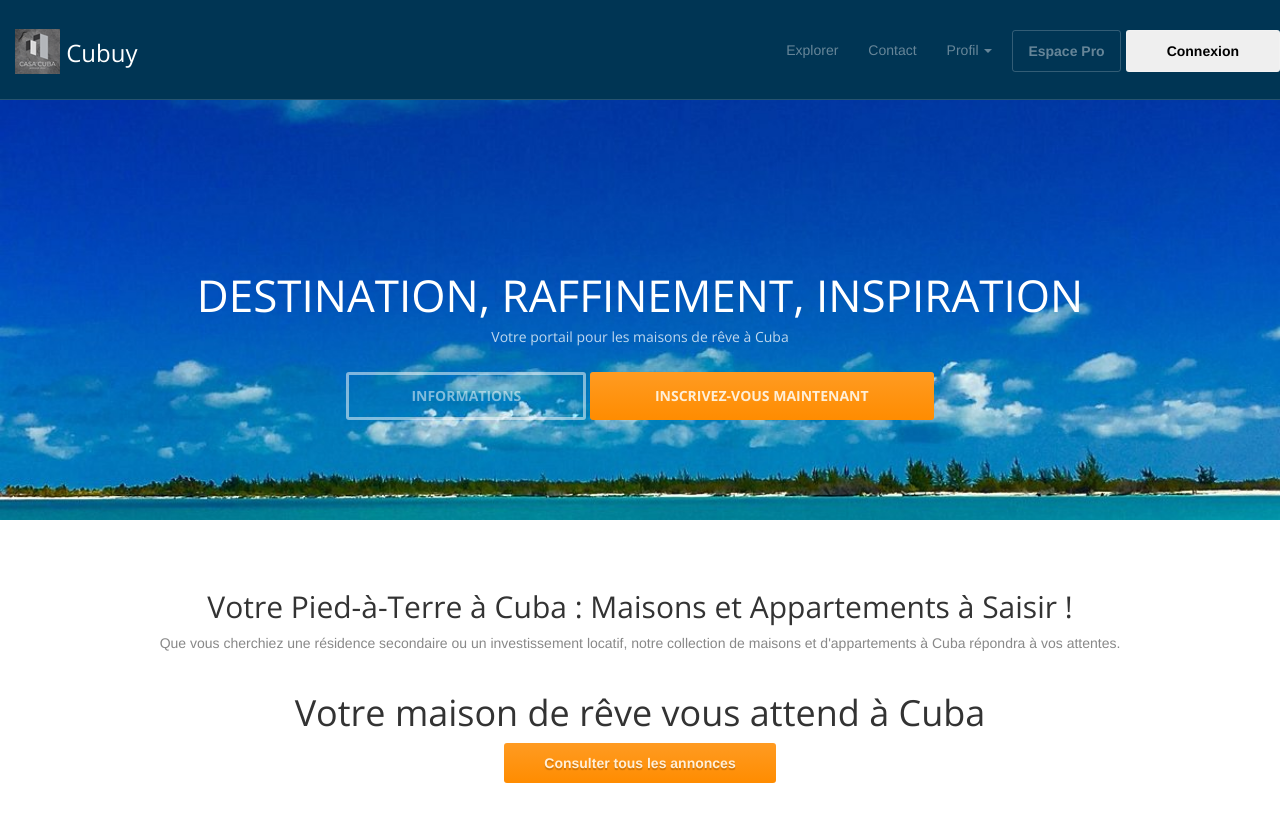
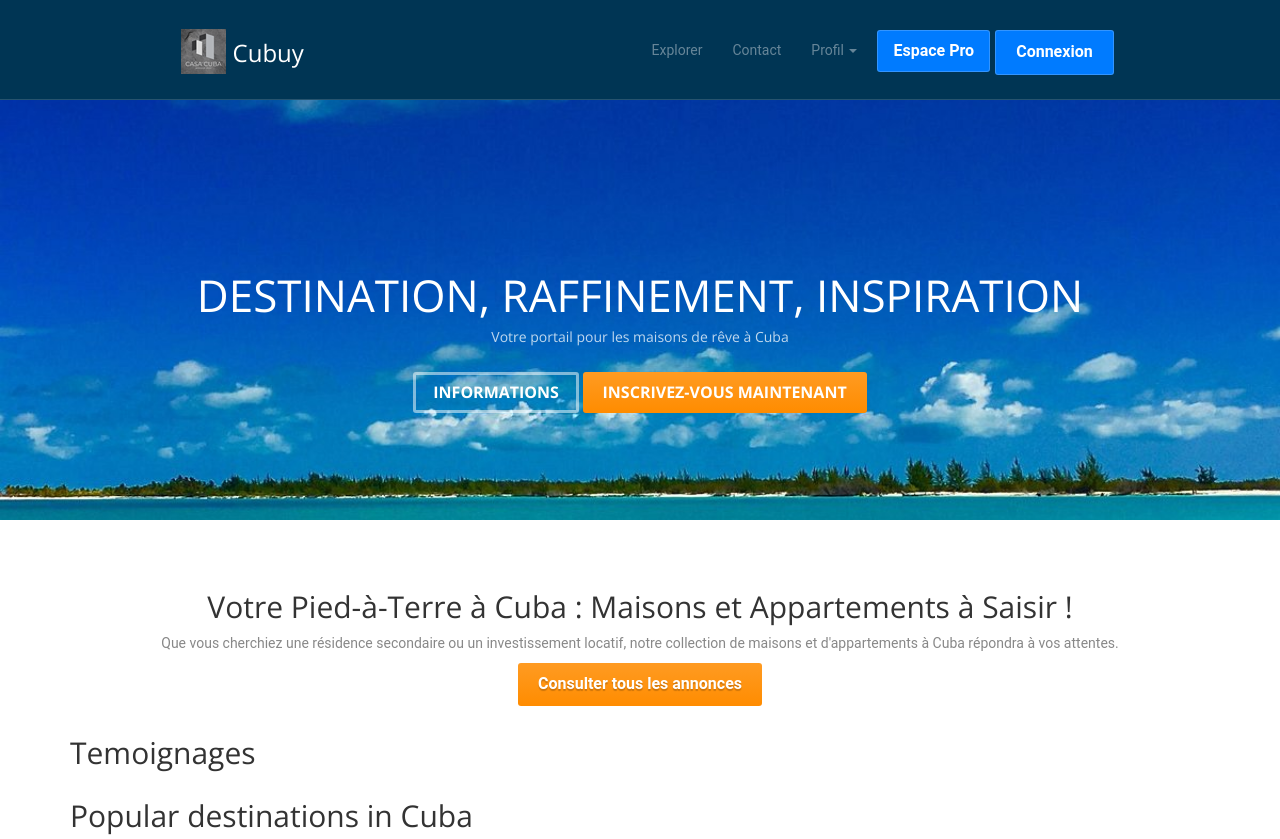
Before and after one commit to cubahitman/projet-CasaCuba, a PHP site: page / in a window 1280 px wide. Shown: the top 839 px of the page. Run offline with PHP 8.4, Linux system fonts and the light colour scheme; data that the repository does not hold is empty; some libraries are stand-ins or nearby versions.

Commit message:
front test premiere

```diff
--- a/assets/css/style.css
+++ b/assets/css/style.css
@@ -1,9 +1,137 @@
-.reserved {
+/* reset */
+/* * {
 
-    color: #ff0000;
-    /* rouge */
+    margin: 0;
+    padding: 0;
+} */
+
+/* Couleurs */
+:root {
+
+    --bleu: #007BFF;
+
+    --vert: #28B463;
+
+    --jaune: #FFC107;
+
+    --blanc: #FFFFFF;
+
+    --noir: #000000;
 
 }
+
+
+/* Typographie */
+
+
+
+
+
+
+/*       nav-bar      */
+
+
+body {
+
+    font-family: 'Roboto', sans-serif;
+
+    /* font-size: 16px; */
+
+    /* line-height: 1.5; */
+
+    /* color: var(--noir); */
+
+
+
+}
+
+/* barre de navigation  */
+.nav-css {
+    display: flex;
+    justify-content: space-around !important;
+}
+
+h1,
+h2,
+h3,
+h4,
+h5,
+h6 {
+
+    /* font-weight: bold; */
+
+    /* color: var(--bleu); */
+
+}
+
+
+.titres {
+
+    font-weight: bold;
+
+    color: var(--bleu);
+
+}
+
+
+a {
+
+    text-decoration: none;
+
+    color: var(--jaune);
+
+}
+
+
+
+a:hover {
+
+    color: var(--vert);
+
+}
+
+
+/* Boutons */
+
+
+.btn {
+
+    background-color: var(--bleu);
+
+    color: var(--blanc) !important;
+
+    border: none;
+
+    padding: 10px 20px;
+
+    font-size: 16px;
+
+    cursor: pointer;
+
+}
+
+
+.btn:hover {
+
+    background-color: var(--vert);
+
+}
+
+
+/* Autres éléments */
+
+
+
+/* ========================= */
+
+
+
+
+
+
+
+
+
 
 
 
@@ -24,17 +152,41 @@
     background-color: #5e4e4ec5;
 }
 
-.bg-claire {
+.bg-bleu_claire {
     background-color: #7d9bad;
 }
 
+.bg-claire {
+    background-color: #d9f7f7c9;
+}
+
 .fontTitre {
-    font-family: 'Franklin Gothic Medium', 'Arial Narrow', Arial, sans-serif;
-    /* trouver le font ideal */
+    font-family: 'Playfair Display', serif;
+
+    font-size: 16px;
+
+    line-height: 1.5;
+
+    color: var(--noir);
+    padding: 30px;
 
 }
 
-/* ========animations card============= */
+
+
+/* ==================partie animations pour les card dde index et general */
+
+
+.bg-capitoliounuit {
+
+    /* background: url("../img/spencer-everett-DdVOCPTofFc-unsplash(1).jpg"); */
+
+    /* background-image: linear-gradient(rgba(0, 0, 255, 0.5), rgba(255, 255, 0, 0.5)),
+        url("/assets/img/capitolio.nuit.jpg"); */
+
+    background-color: #7d9bad;
+
+}
 
 .hoverCart:hover {
     transform: scale(1.1);
@@ -44,4 +196,19 @@
     color: black;
 }
 
+
+/*  couleurs pour rouge pour les annonces reserved */
+
+.reserved {
+
+    color: #ff0000;
+    /* rouge */
+
+}
+
+.border {
+    border: 1px solid black;
+    border-radius: 3px;
+}
+
 /* ====================      ====================== */
--- a/inc/header.inc.php
+++ b/inc/header.inc.php
@@ -49,7 +49,7 @@ logOut();
 <body class="home">
     <!-- Fixed navbar -->
     <div class="navbar navbar-inverse navbar-fixed-top headroom bg-bleuNav">
-        <div class="">
+        <div class="nav-css">
             <div class="navbar-header">
                 <!-- Button for smallest screens -->
                 <button type="button" class="navbar-toggle" data-toggle="collapse" data-target=".navbar-collapse"><span class="icon-bar"></span> <span class="icon-bar"></span> <span class="icon-bar"></span> </button>
--- a/index.php
+++ b/index.php
@@ -14,7 +14,6 @@ $annonces = dernieresAnnonces();
 <!-- /Intro-->
 <section class="">
 	<div class="container-fluid text-center p-5 ">
-		<h1 class="display-3 titre">Votre maison de rêve vous attend à Cuba</h1>
 		<a href="explorer.php" class="display-5  btn btn-primary text-white text-decoration-none">
 
 			Consulter tous les annonces
@@ -22,7 +21,59 @@ $annonces = dernieresAnnonces();
 		</a>
 	</div>
 </section>
-<section class="index-img container m-5 text-center">
+
+<body>
+	<div class="container ">
+		<h2 class="thin">Temoignages</h2>
+
+
+		<section class="populardestinations">
+			<h2>Popular destinations in Cuba</h2>
+			<!-- Ajoutez ici les images des destinations -->
+			<div class="imgVilles">
+				<img src="./assets/img/alex-meier-c4Stt0rvQ8o-unsplash.jpg" alt="">
+				<img src="./assets/img/alex-meier-c4Stt0rvQ8o-unsplash.jpg" alt="">
+				<!-- <img src="./assets/img/voiturePlaya.jpg" alt="Imagen de ancien voiture  a Cuba face a la plage"> -->
+				<img src="./assets/img/damla-gur-Xk1b4E1YI5E-unsplash.jpg" alt="">
+				<img src="./assets/img/gayatri-malhotra-0AW2Q1MfOE8-unsplash.jpg" alt="">
+				<!-- <img src="./assets/img/capitolio.nuit.jpg" alt="El Capitolio de l'havana la nuit"> -->
+			</div>
+		</section>
+		<main>
+
+			<!-- Section "WHO WE ARE" -->
+			<div class="container">
+				<div class="row">
+					<div class="col-md-12 text-center">
+						<img src="assets/images/academy-brand-med.png" class="mt-5" alt="">
+						<h2 class="red mt-5 trait">WHO WE ARE
+
+
+						</h2>
+						<p class="mt-5">We are <span class="red ">MASSIVE Academy.</span> We aim to improve
+							education through both methods -effective project-based learning - and material - by
+							teaching
+							skills that are applicatble to improving your life today.</p>
+					</div>
+				</div>
+			</div>
+
+
+
+	</div>
+	</main>
+	<!-- <main>
+			<section class="maisons">
+				<h2>Top-rated houses in Cuba</h2>
+				Ajoutez ici les images des maisons -->
+	</section>
+	<!-- </main> -->
+	<footer>
+		<!-- Ajoutez ici le contenu du pied de page -->
+	</footer>
+	</div>
+</body>
+<!-- <section class="index-img container m-5 text-center">
 	<div class="row">
 		<?php
 		foreach ($annonces as $annonce) {
@@ -43,7 +94,7 @@ $annonces = dernieresAnnonces();
 		}
 		?>
 	</div>
-</section>
+</section> -->
 
 
 
--- a/showAnnonce.php
+++ b/showAnnonce.php
@@ -68,7 +68,7 @@ if (isset($annonce['is_reserved']) && $annonce['is_reserved']) {
 
 if (isset($_POST['action'])) {
     switch ($_POST['action']) {
-        case 'eserve':
+        case 'reserve':
             reserveAdvert($id_advert, $reservation_message);
             header('Location: ' . $_SERVER['PHP_SELF'] . '?annonce=' . $id_advert);
             exit();
@@ -128,6 +128,7 @@ if (isset($_POST['action'])) {
                     // Vérifiez si l'utilisateur est connecté avant d'afficher les boutons "Annuler" et "Supprimer"
                     if (isset($_SESSION['user']) && $_SESSION['user']['role'] == 'ROLE_ADMIN') {
                     ?>
+
                 </form>
                 <form method="POST">
                     <input type="hidden" name="id_advert" value="<?= $annonce['id_advert'] ?>">
@@ -139,6 +140,7 @@ if (isset($_POST['action'])) {
                     <input type="hidden" name="action" value="delete">
                     <input type="submit" value="Supprimer">
                 </form>
+
             <?php
                     }
 
```
Also changed, not shown: explorer.php (+4 -4 lines), assets/img/Casas.entete(1).jpg (added), assets/img/alex-meier-c4Stt0rvQ8o-unsplash(1).jpg (added), assets/img/avec-voiture(1).jpg (added), assets/img/ventana-hav(1).jpg (added), 6 other files.
